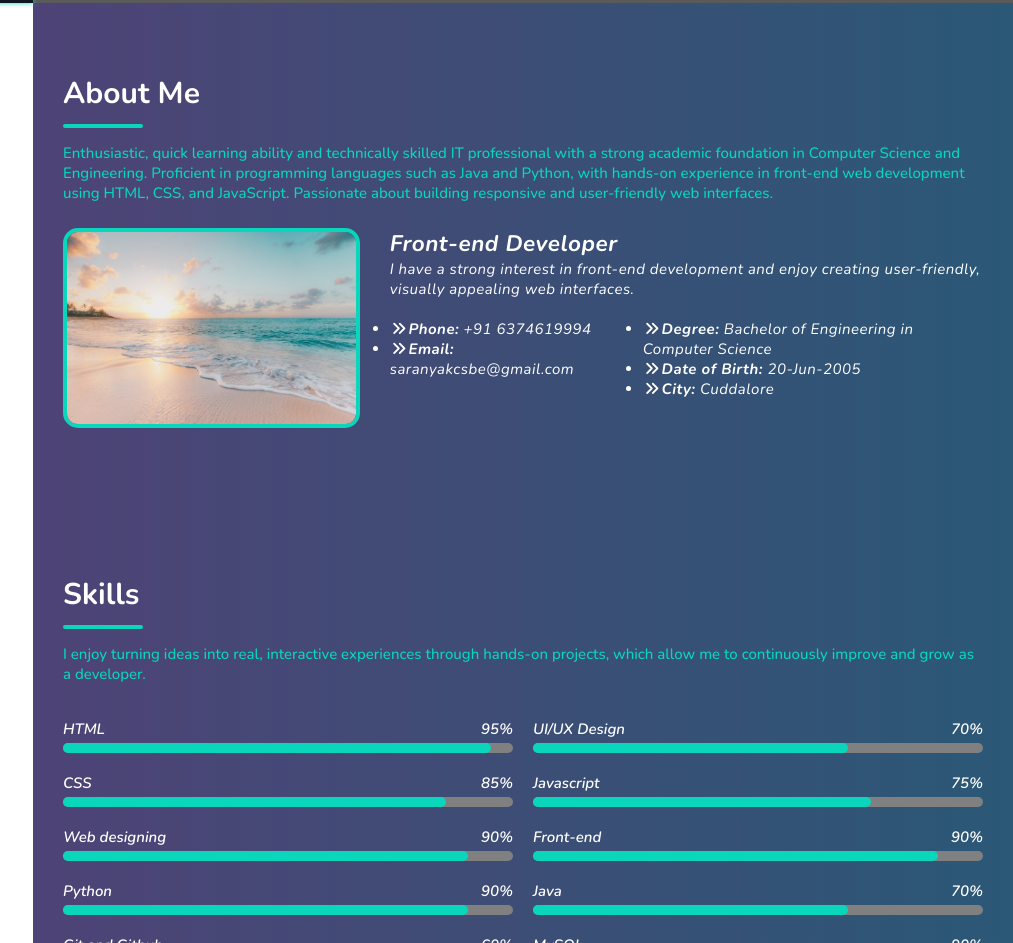
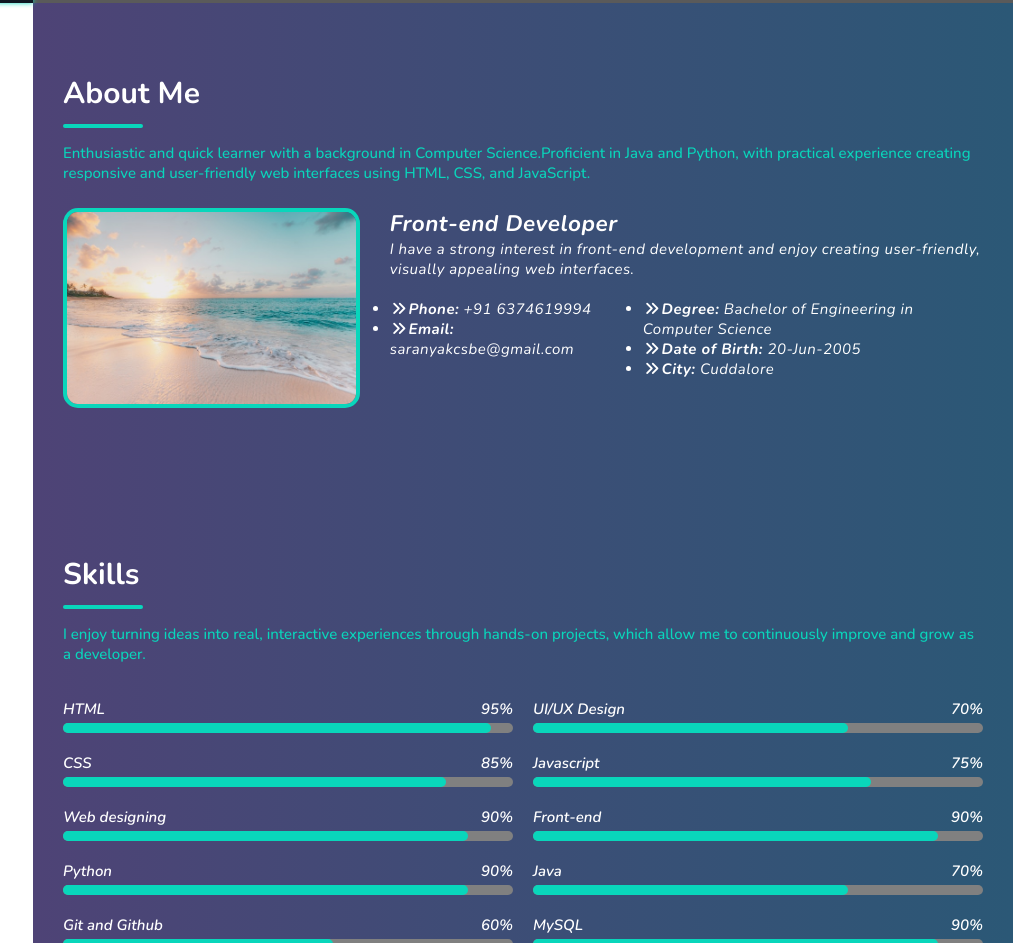
Before and after one commit to Saranya844/my-portfolio, a plain HTML site: page index.html in a window 1280 px wide. Shown: the part 797-1740 px from the top of the page, without its empty margins (267-1280 px from the left). Drawn offline with nearby package versions, Linux system fonts and the light colour scheme; grey boxes are pictures that could not be loaded.

Commit message:
index.html

```diff
--- a/index.html
+++ b/index.html
@@ -58,7 +58,7 @@
     <section id="about">
         <h1 class="sub-heading">About Me</h1>
         <div class="divider"></div>
-        <p class="sub-para">Enthusiastic, quick learning ability and technically skilled IT professional with a strong academic foundation in Computer Science and Engineering. Proficient in programming languages such as Java and Python, with hands-on experience in front-end web development using HTML, CSS, and JavaScript. Passionate about building responsive and user-friendly web interfaces.</p>
+        <p class="sub-para">Enthusiastic and quick learner with a background in Computer Science.Proficient in Java and Python, with practical experience creating responsive and user-friendly web interfaces using HTML, CSS, and JavaScript.</p>
 
         <div class="about-col">
             <div class="img-col">
```
